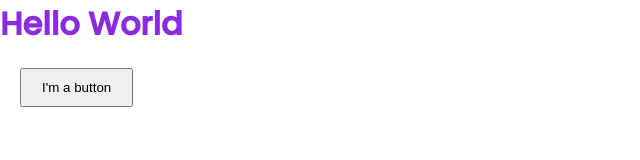
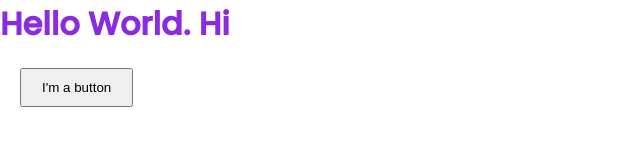
Before and after one commit to CJR85/sample-website, a plain HTML site: page index.html in a window 1280 px wide. Shown: the full height of the page, 0-640 px from the left. Drawn offline with Linux system fonts and the light colour scheme.

Commit message:
Change h1 text

```diff
--- a/index.html
+++ b/index.html
@@ -8,7 +8,9 @@
     <title>Sample Website</title>
   </head>
   <body>
-    <h1>Hello World</h1>
+    <div>
+      <h1>Hello World. Hi</h1>
+    </div>
     <button>I'm a button</button>
   </body>
 </html>
```
